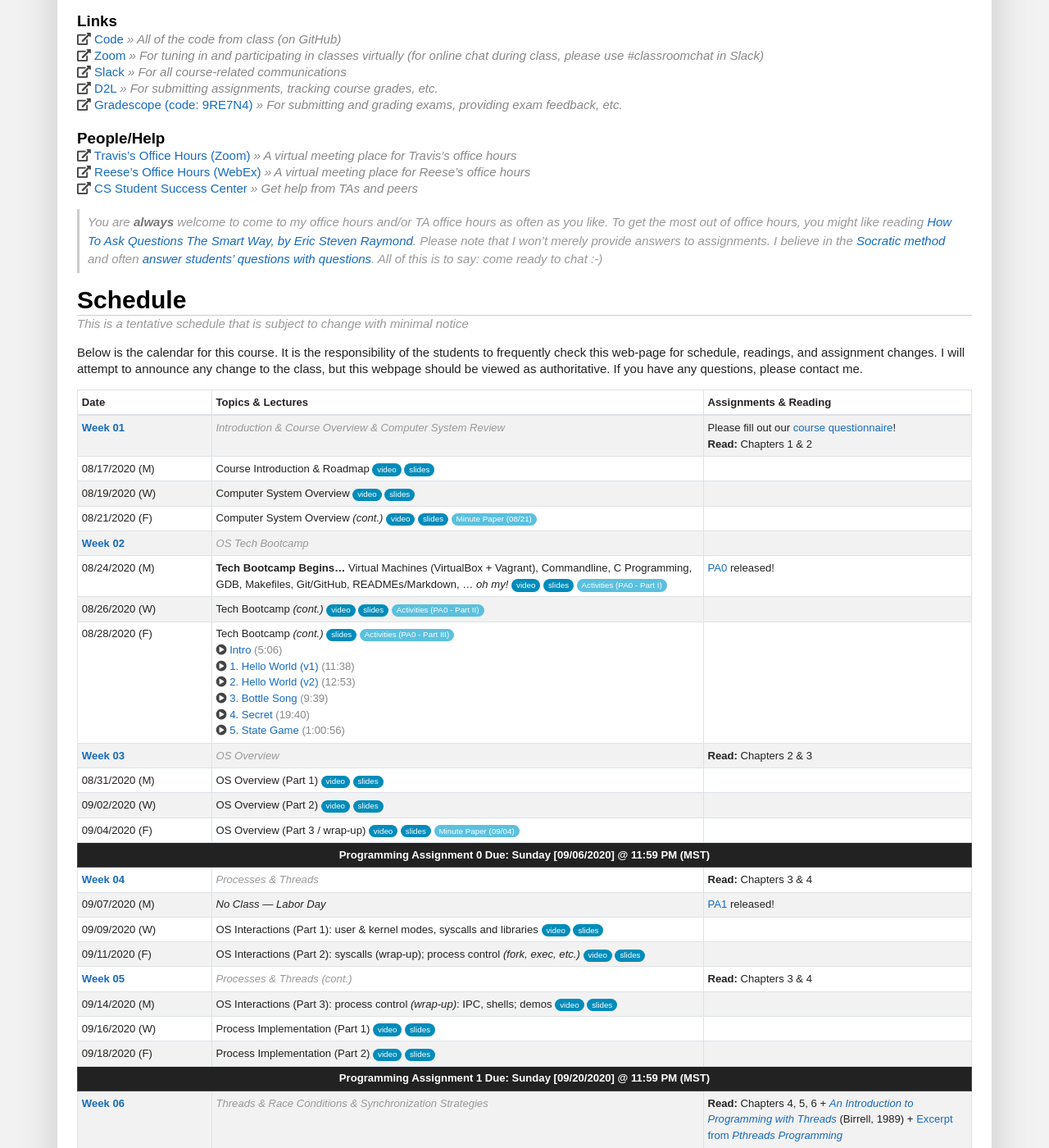
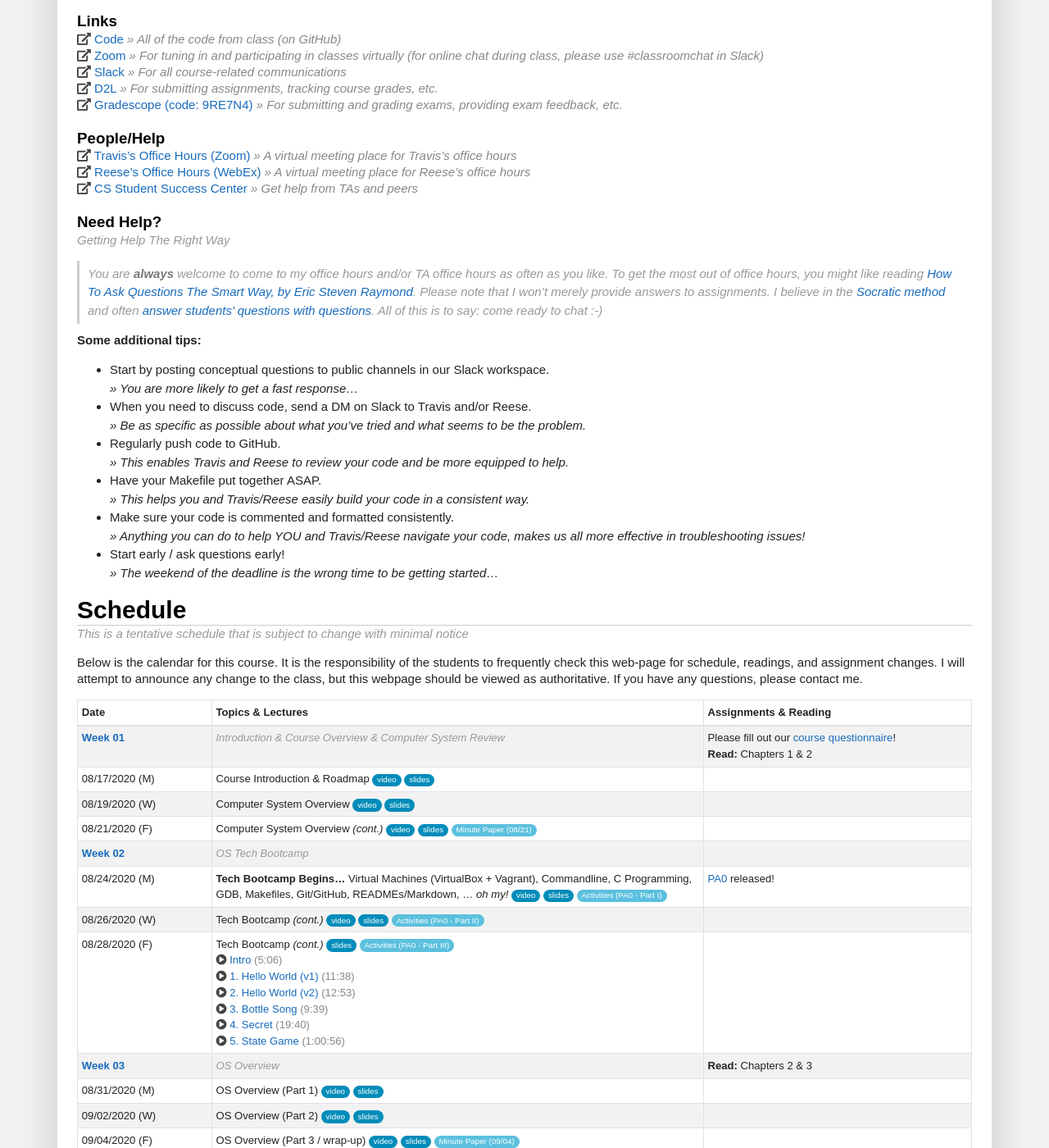
Before and after one commit to traviswpeters/cs460-2020-fall, a Jekyll site: the page built from index.md, in a window 1280 px wide and 1400 px high, scrolled down 1076 px. Shown: the whole window at 82% size. Built offline with Jekyll 4.4.1, drawn with Linux system fonts in a browser that asks for light colours; nearby versions of some CDN libraries; some web fonts are replaced; comment, search, counter and statistics services are not loaded; some of the changed text lies outside the part shown.

Commit message:
video+slides for today; also, note on 'getting help the right way'

```diff
--- a/index.md
+++ b/index.md
@@ -45,12 +45,25 @@ _>> Course dates: {{ site.data.settings.dates }}_{:.text-muted} <br/>
 <i class="fas fa-external-link-alt"></i> [Reese's Office Hours (WebEx)]({{site.data.settings.tawebexlink}}) *>> A virtual meeting place for Reese's office hours*{:.text-muted} <br/>
 <i class="fas fa-external-link-alt"></i> [CS Student Success Center]({{site.data.settings.ssclink}}) *>> Get help from TAs and peers*{:.text-muted} <br/>
 
+##### Need Help?
+{:.titletext}
+Getting Help The Right Way
+{:.subtitletext}
+
 > You are _**always**_ welcome to come to my office hours and/or TA office hours as often as you like.
 To get the most out of office hours, you might like reading [How To Ask Questions The Smart Way, by Eric Steven Raymond](http://www.catb.org/esr/faqs/smart-questions.html).
 Please note  that I won't merely provide answers to assignments.
 I believe in the [Socratic method](https://en.wikipedia.org/wiki/Socratic_method)
   and often [answer students' questions with questions](https://www.philsimon.com/blog/higher-education/analytics-students/).
 All of this is to say: come ready to chat :-)
+
+**Some additional tips:**
+- Start by posting conceptual questions to public channels in our Slack workspace. <br/> _>> You are more likely to get a fast response..._
+- When you need to discuss code, send a DM on Slack to Travis and/or Reese. <br/> _>> Be as specific as possible about what you’ve tried and what seems to be the problem._
+- Regularly push code to GitHub. <br/> _>> This enables Travis and Reese to review your code and be more equipped to help._
+- Have your Makefile put together ASAP. <br/> _>> This helps you and Travis/Reese easily build your code in a consistent way._
+- Make sure your code is commented and formatted consistently. <br/> _>> Anything you can do to help YOU and Travis/Reese navigate your code, makes us all more effective in troubleshooting issues!_
+- Start early / ask questions early! <br/> _>> The weekend of the deadline is the wrong time to be getting started..._
 
 ## Schedule
 {:.titletext}
@@ -392,7 +405,7 @@ If you have any questions, please contact me.
 <td markdown="span">09/23/2020 (W)</td>
 <!-- Topics & Lecture Details Here -->
 <td markdown="span" markdown="1">
-- Race Conditions
+- Processes to Threads (Part 2)
 <!-- [video](){:.video} -->
 <!-- [slides](){:.slides} -->
 </td>
```
Also changed, not shown: other parts of index.md (+7 -6 lines), 1 other file.
